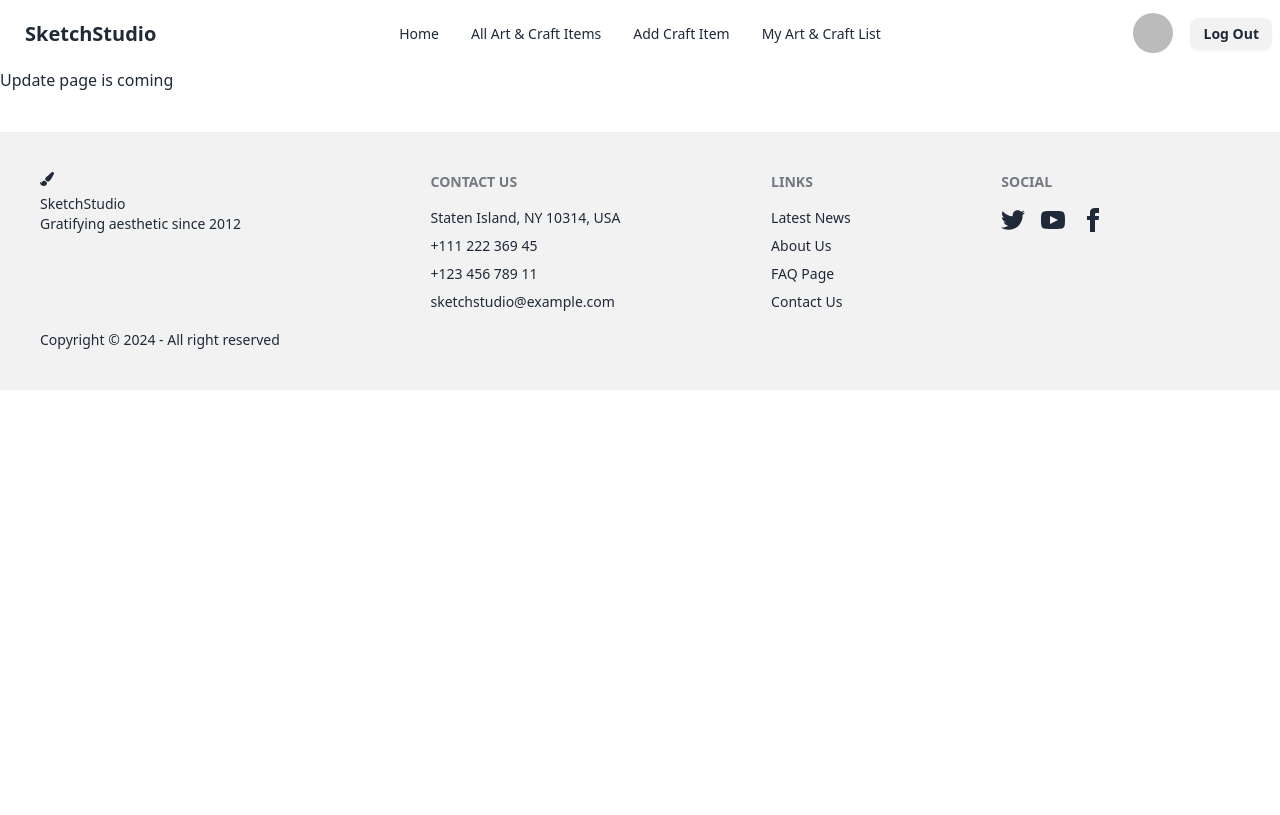
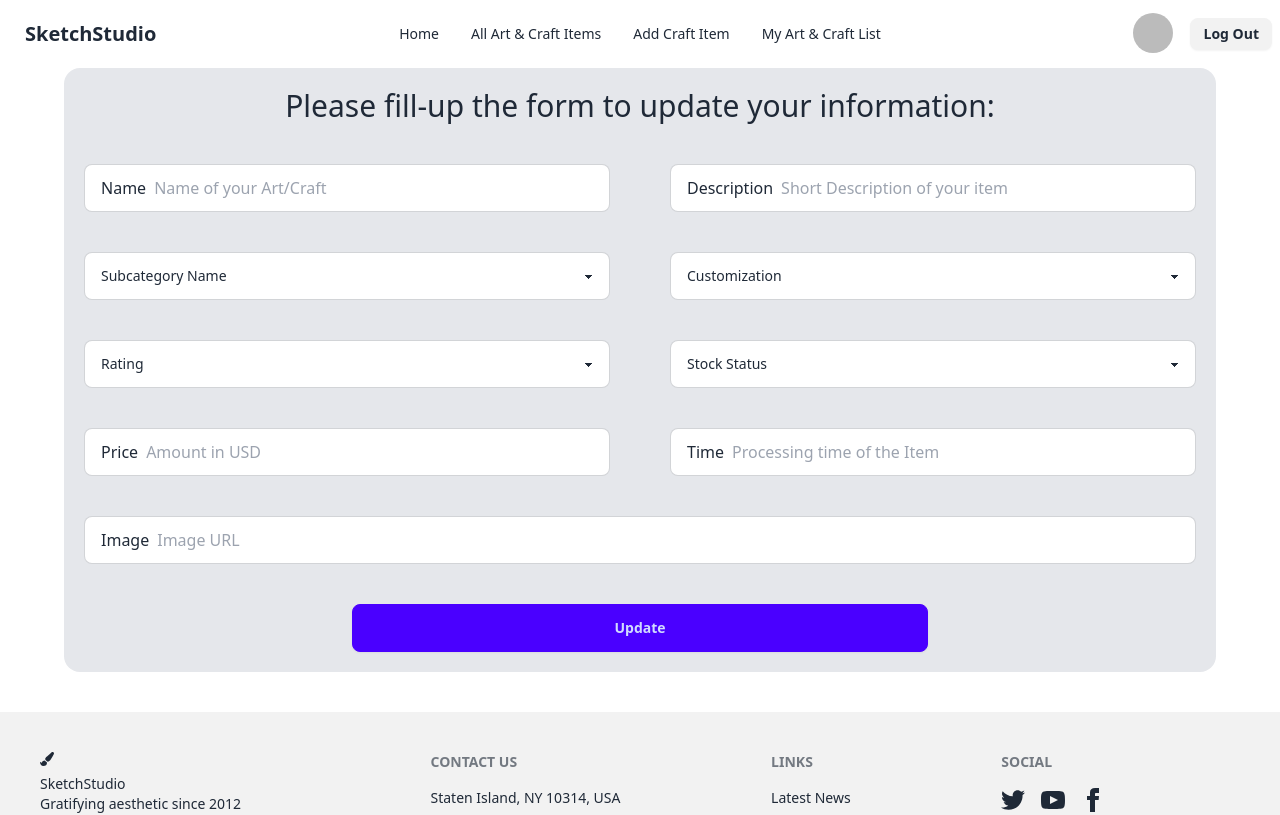
Before and after one commit to Mejbahul-Hasan/B9A10-artAndCraft-client, a React (Vite) app: page /update in a window 1280 px wide. Shown: the top 815 px of the page. Built offline with nearby package versions, Linux system fonts and the light colour scheme; no server answers; sample sign-in values are in the browser's storage.

Commit message:
A update form created.

```diff
--- a/src/components/UpdatePage.jsx
+++ b/src/components/UpdatePage.jsx
@@ -1,8 +1,85 @@
 
 const UpdatePage = () => {
+
+    const handleUpdateItem = e => {
+        e.preventDefault();
+        const form = e.target;
+        const item_name = form.item_name.value;
+        const description = form.description.value;
+        const subcategory_name = form.subcategory_name.value;
+        const customization = form.customization.value;
+        const rating = form.rating.value;
+        const stockStatus = form.stockStatus.value;
+        const price = form.price.value;
+        const processing_time = form.processing_time.value;
+        const image = form.image.value;
+        const updateItem = { item_name, description, subcategory_name, customization, rating, stockStatus, price, processing_time, image };
+        console.log(updateItem);
+    }
+
     return (
-        <div>
-            <h1>Update page is coming</h1>
+        <div className="bg-gray-200 rounded-2xl text-center max-w-6xl mx-auto">
+            <h1 className="text-3xl py-5">Please fill-up the form to update your information:</h1>
+            <form onSubmit={handleUpdateItem}>
+                <div className="">
+                    <div className="lg:flex gap-5">
+                        <label className="input input-bordered flex items-center gap-2 m-5 md:w-1/2">
+                            Name
+                            <input type="text" name="item_name" className="grow w-full" placeholder="Name of your Art/Craft" />
+                        </label>
+                        <label className="input input-bordered flex items-center gap-2 m-5 md:w-1/2">
+                            Description
+                            <input type="text" name="description" className="grow w-full" placeholder="Short Description of your item" />
+                        </label>
+                    </div>
+                    <div className="lg:flex gap-5">
+                        <select name="subcategory_name" className="select select-bordered join-item md:w-1/2 m-5">
+                            <option disabled selected>Subcategory Name</option>
+                            <option>Landscape Painting</option>
+                            <option>Portrait Drawing</option>
+                            <option>Watercolour Painting</option>
+                            <option>Oil Painting</option>
+                            <option>Charcoal Sketching</option>
+                            <option>Cartoon Drawing</option>
+                        </select>
+                        <select name="customization" className="select select-bordered join-item md:w-1/2 m-5">
+                            <option disabled selected>Customization</option>
+                            <option>Yes</option>
+                            <option>No</option>
+                        </select>
+                    </div>
+                    <div className="lg:flex gap-5">
+                        <select name="rating" className="select select-bordered join-item md:w-1/2 m-5">
+                            <option disabled selected>Rating</option>
+                            <option>Good</option>
+                            <option>Average</option>
+                            <option>Bad</option>
+                        </select>
+                        <select name="stockStatus" className="select select-bordered join-item md:w-1/2 m-5">
+                            <option disabled selected>Stock Status</option>
+                            <option>In Stock</option>
+                            <option>Made to Order</option>
+                        </select>
+                    </div>
+                    <div className="lg:flex gap-5">
+                        <label className="input input-bordered flex items-center gap-2 m-5 md:w-1/2">
+                            Price
+                            <input type="text" name="price" className="grow w-full" placeholder="Amount in USD" />
+                        </label>
+                        <label className="input input-bordered flex items-center gap-2 m-5 md:w-1/2">
+                            Time
+                            <input type="text" name="processing_time" className="grow w-full" placeholder="Processing time of the Item" />
+                        </label>
+                    </div>
+                    <div className="gap-5 pr-10">
+                        <label className="input input-bordered flex items-center gap-2 m-5 md:w-full">
+                            Image
+                            <input type="text" name="image" className="grow w-full" placeholder="Image URL" />
+                        </label>
+                    </div>
+                    <button className="btn btn-primary w-1/2 my-5">Update</button>
+                </div>
+            </form>
         </div>
     );
 };
```
